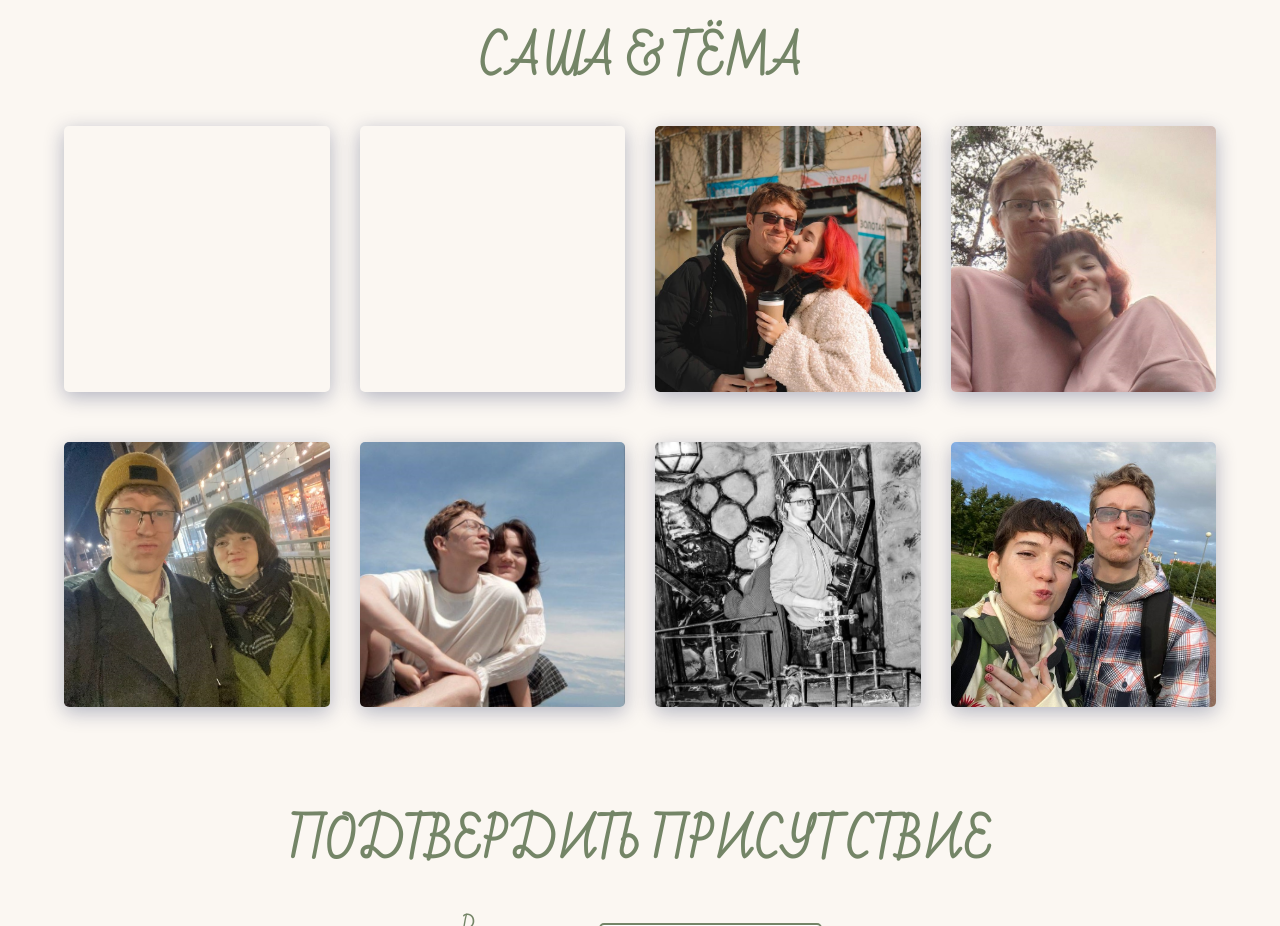
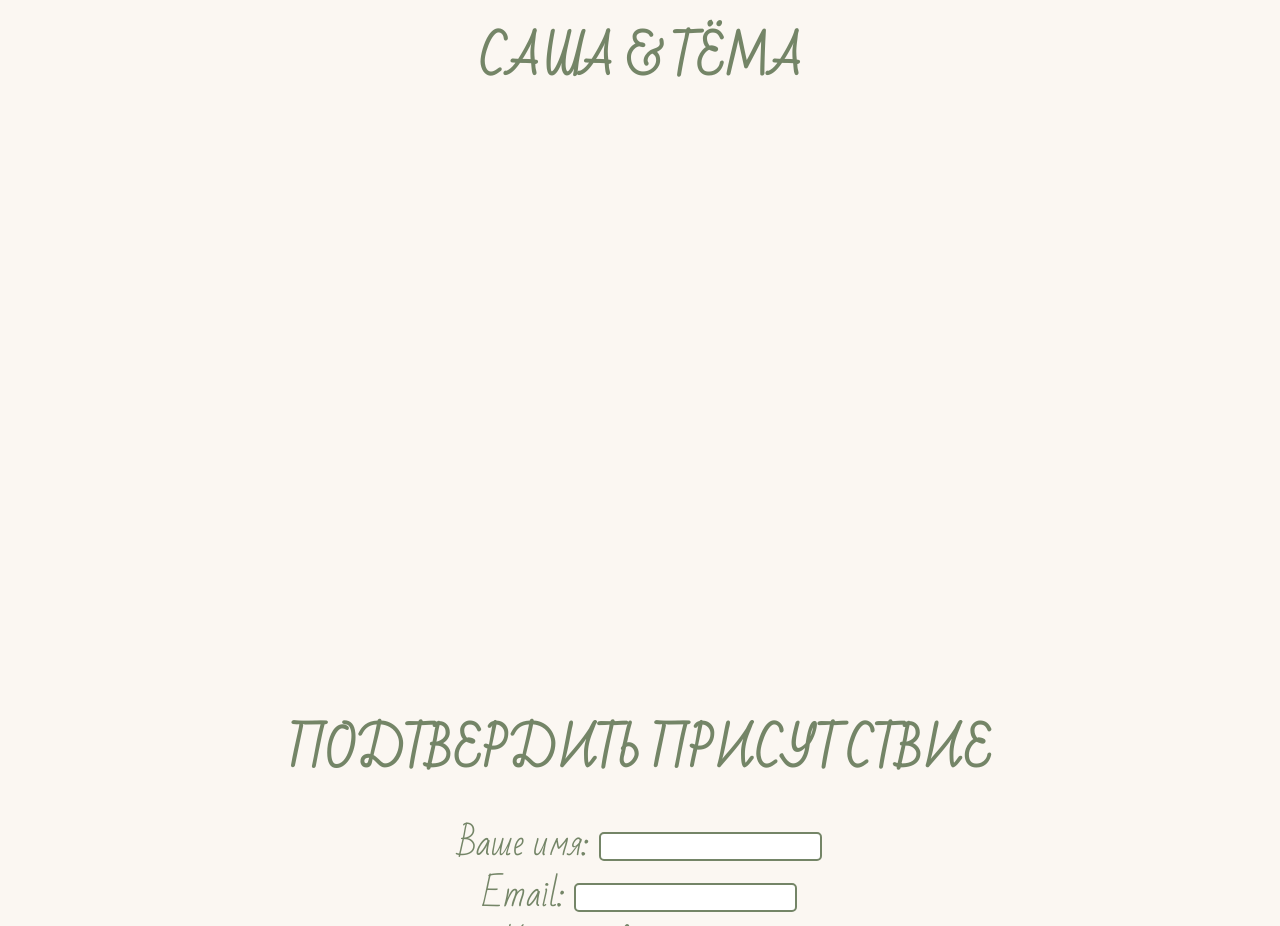
Before and after one commit to DeinSchatz/ourwd, a plain HTML site: page index.html in a window 1280 px wide. Shown: the part 3540-4466 px from the top of the page. Drawn offline with nearby package versions, Linux system fonts and the light colour scheme.

Commit message:
Update index.html

```diff
--- a/index.html
+++ b/index.html
@@ -287,8 +287,8 @@
             <div class="column is-3">
               <a href="#">
                 <figure
-                  class="image is-2by1 foto-item"
-                  style="background-image: src="image/a.png";"
+                  class="foto1"
+
                 ></figure>
 
               </a>
@@ -296,56 +296,49 @@
             <div class="column is-3">
               <a href="#">
                 <figure
-                  class="image is-2by1 foto-item"
-                  style="background-image: url(ourwd/image/b.png);"
+                   class="foto2"
                 ></figure>
               </a>
             </div>
             <div class="column is-3">
               <a href="#">
                 <figure
-                  class="image is-2by1 foto-item"
-                  style="background-image: url(../image/c.jpg); "
+                   class="foto3"
                 ></figure>
               </a>
             </div>
             <div class="column is-3">
               <a href="#">
                 <figure
-                  class="image is-2by1 foto-item"
-                  style="background-image: url(../image/d.jpg); "
+                  class="foto4"
                 ></figure>
               </a>
             </div>
             <div class="column is-3">
               <a href="#">
                 <figure
-                  class="image is-2by1 foto-item"
-                  style="background-image: url(../image/e.jpg); "
+                   class="foto5"
                 ></figure>
               </a>
             </div>
             <div class="column is-3">
               <a href="#">
                 <figure
-                  class="image is-2by1 foto-item"
-                  style="background-image: url(../image/f.jpg); "
+                   class="foto6"
                 ></figure>
               </a>
             </div>
             <div class="column is-3">
               <a href="#">
                 <figure
-                  class="image is-2by1 foto-item"
-                  style="background-image: url(../image/g.jpg); "
+                   class="foto7"
                 ></figure>
               </a>
             </div>
             <div class="column is-3">
               <a href="#">
                 <figure
-                  class="image is-2by1 foto-item"
-                  style="background-image: url(../image/h.jpg); "
+                   class="foto8"
                 ></figure>
               </a>
             </div>
```
